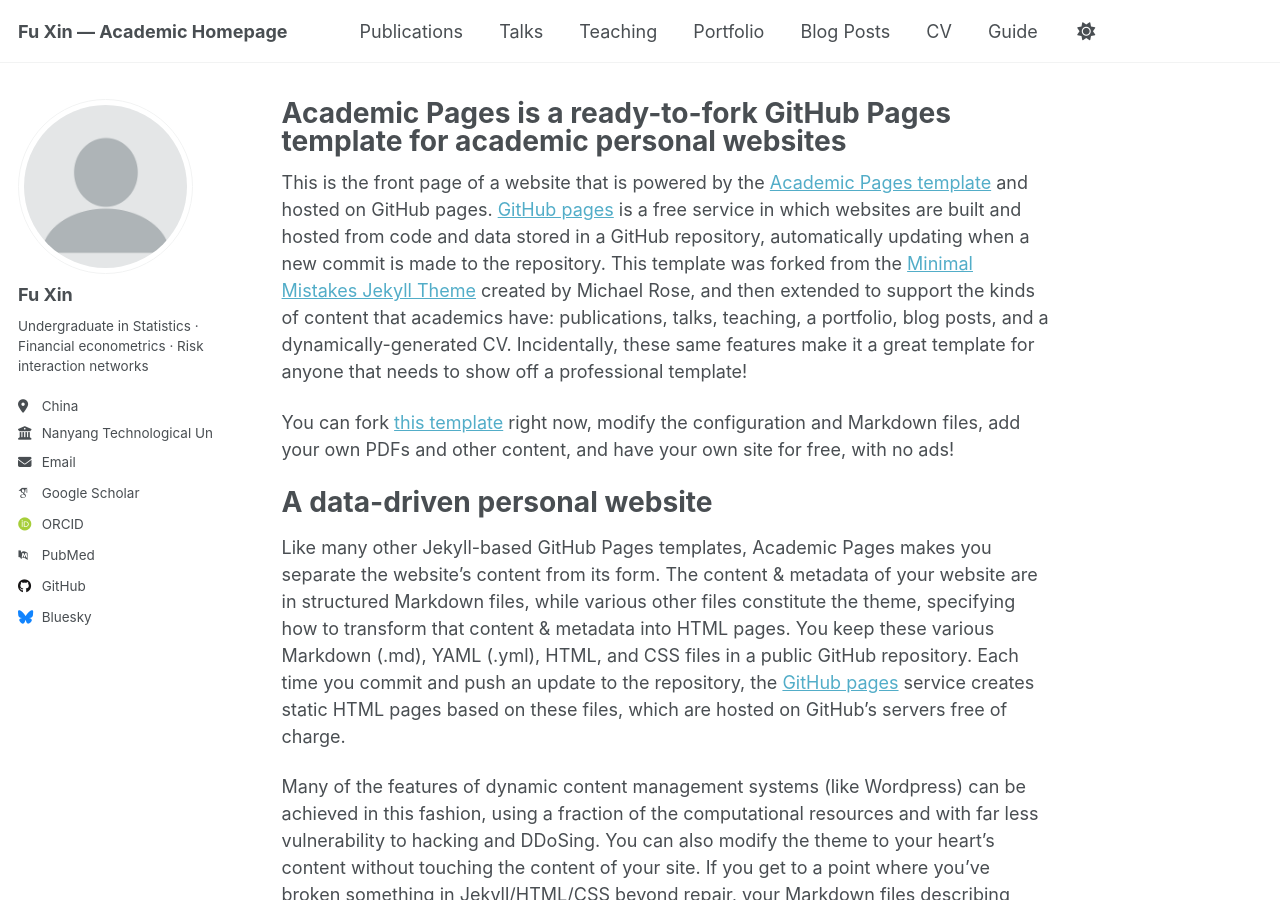
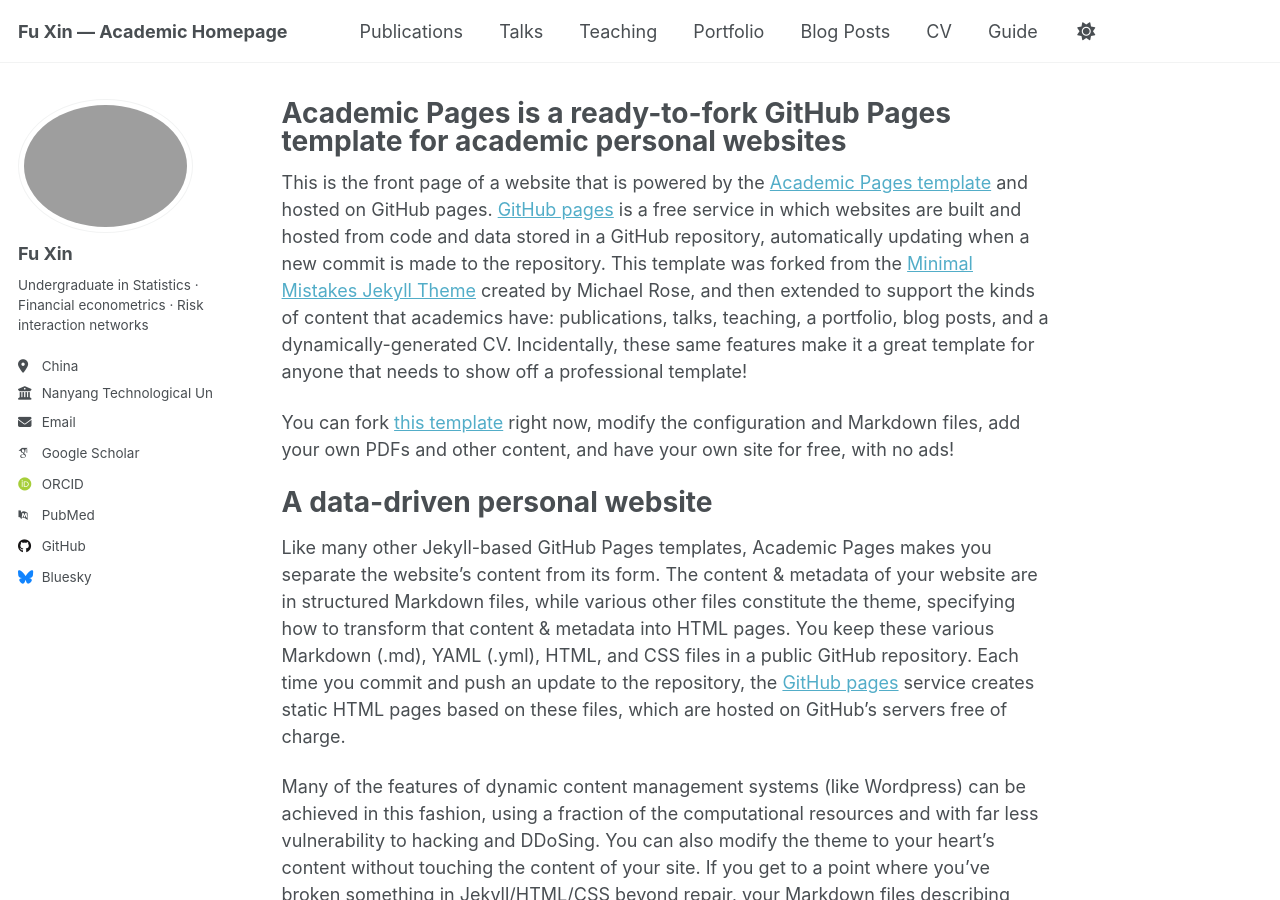
Before and after one commit to FFFFFFFFUX/fuxin-cv, a Jekyll site: the page built from _pages/about.md, in a window 1280 px wide and 900 px high. Built offline with Jekyll 4.4.1, drawn with Linux system fonts in a browser that asks for light colours; some web fonts are replaced; a script that is not in the unit is left out.

Commit message:
Update _config.yml

```diff
--- a/_config.yml
+++ b/_config.yml
@@ -20,7 +20,7 @@ repository    : "FFFFFFFFUX/fuxin-cv"            # 用户名/仓库名
 #               Additional customization can be done by editing /_includes/author-profile.html
 author:
   # Biographic information
-  avatar      : "profile.png"
+  avatar      : "2cc.png"
   name        : "Fu Xin"
   bio         : "Undergraduate in Statistics · Financial econometrics · Risk interaction networks"
   email       : "ffffffff220303@163.com"
```
